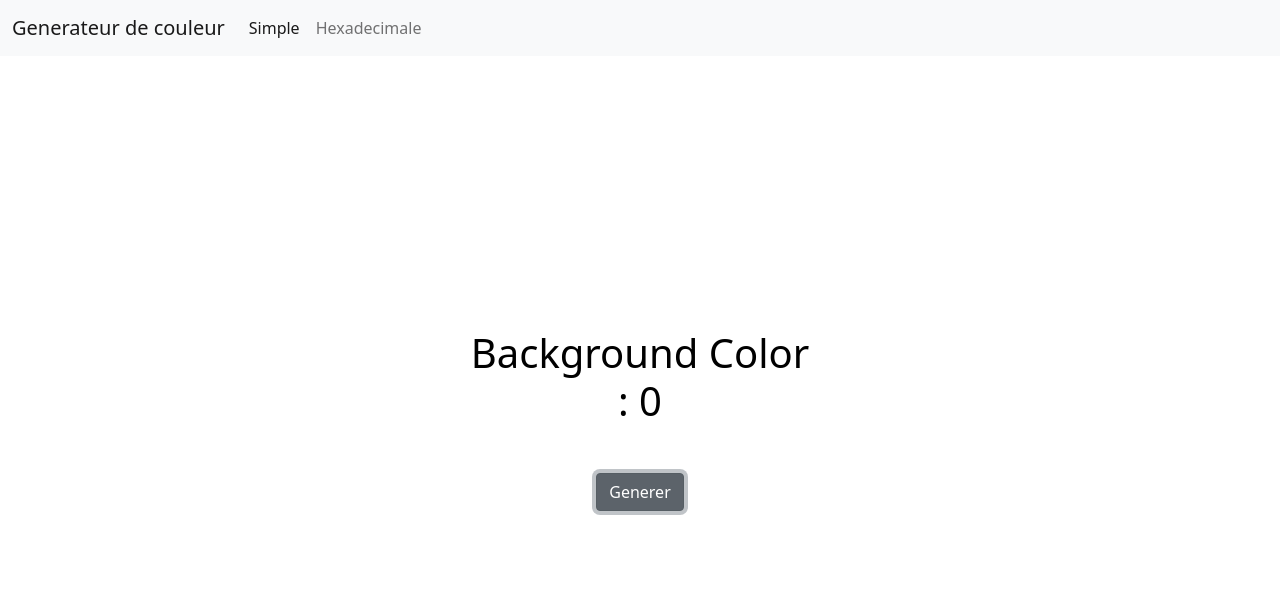
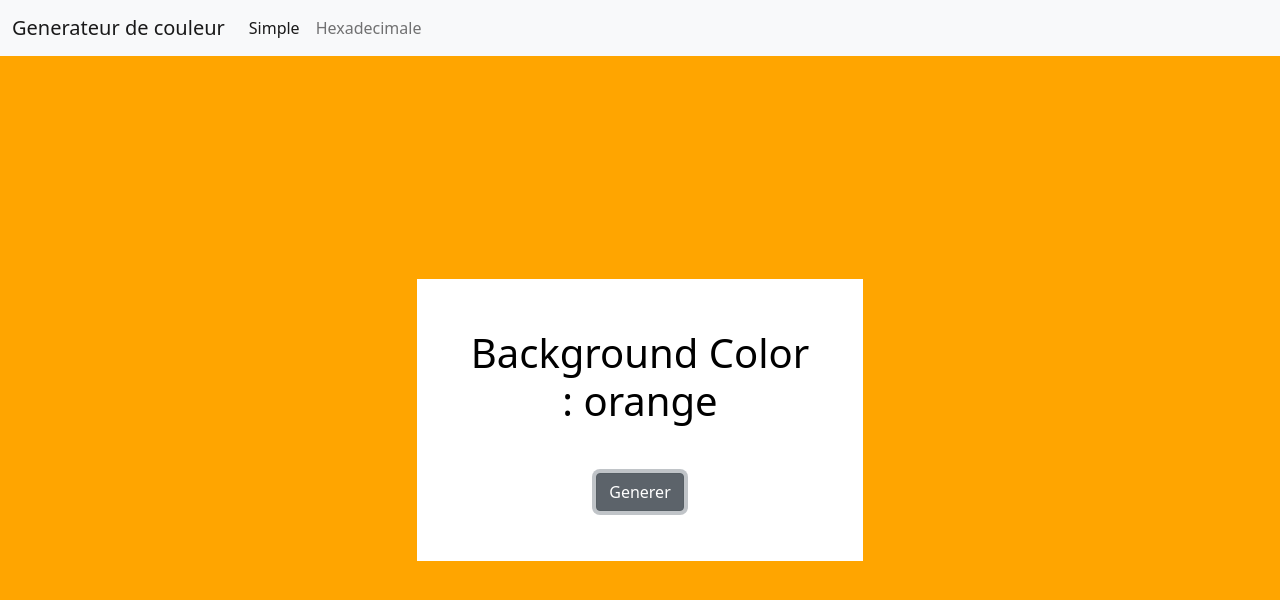
Before and after one commit to meflali/Test, a plain HTML site: page index.html in a window 1280 px wide. Both pictures are taken after a click on the button "Generer". Drawn offline with nearby package versions, Linux system fonts and the light colour scheme.

Commit message:
modif fichier js

```diff
--- a/app.js
+++ b/app.js
@@ -0,0 +1,11 @@
+var btn = document.querySelector("#btn");
+var color = document.querySelector("#color");
+
+var colors = ["green","yellow","red","black","pink","blue","grey","brown","orange"];
+
+
+btn.addEventListener("click",function (){
+    var randomNumber = Math.floor(Math.random() * colors.length);
+    document.body.style.backgroundColor = colors[randomNumber];
+    color.innerHTML = colors[randomNumber];
+})
--- a/index.html
+++ b/index.html
@@ -29,8 +29,8 @@
 
 <div class="container">
     <div class="title">
-        <h1>Background Color : <span>0</span></h1>
-        <button class="btn btn-secondary">Generer</button>
+        <h1>Background Color : <span id="color"></span></h1>
+        <button class="btn btn-secondary" id="btn">Generer</button>
     </div>
 </div>
 
```
